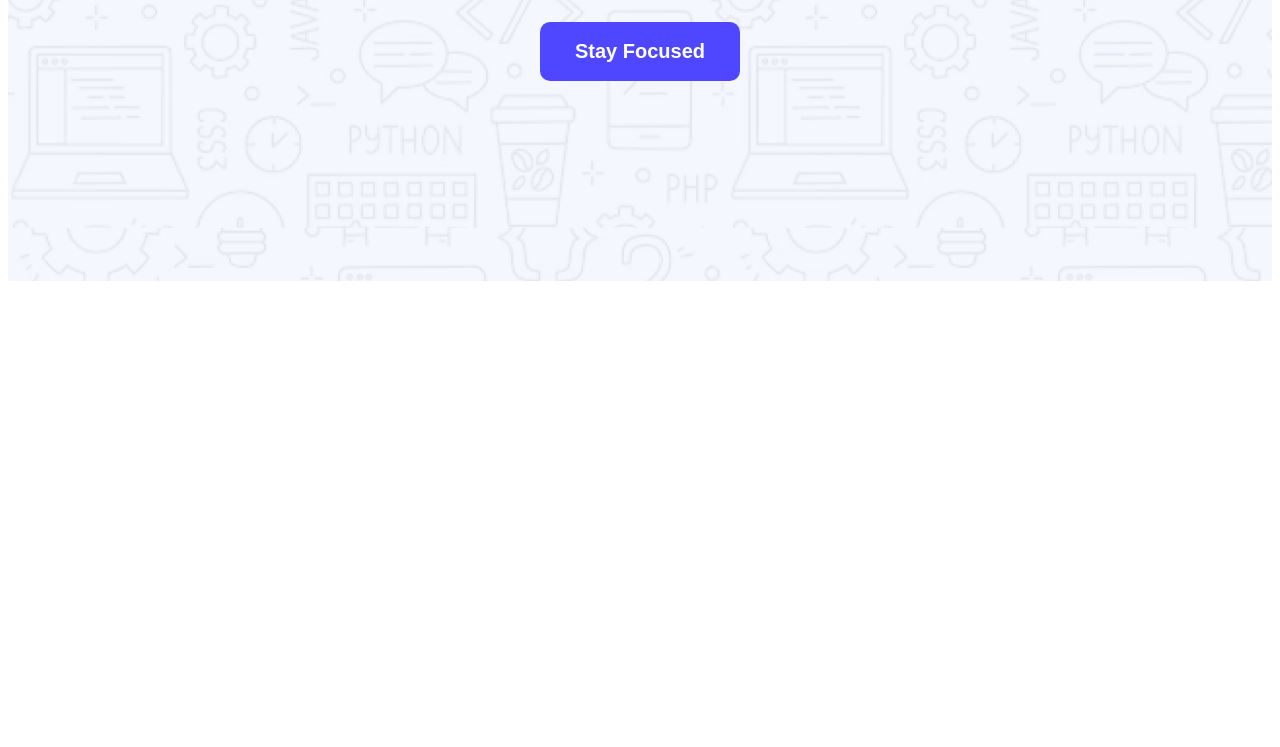
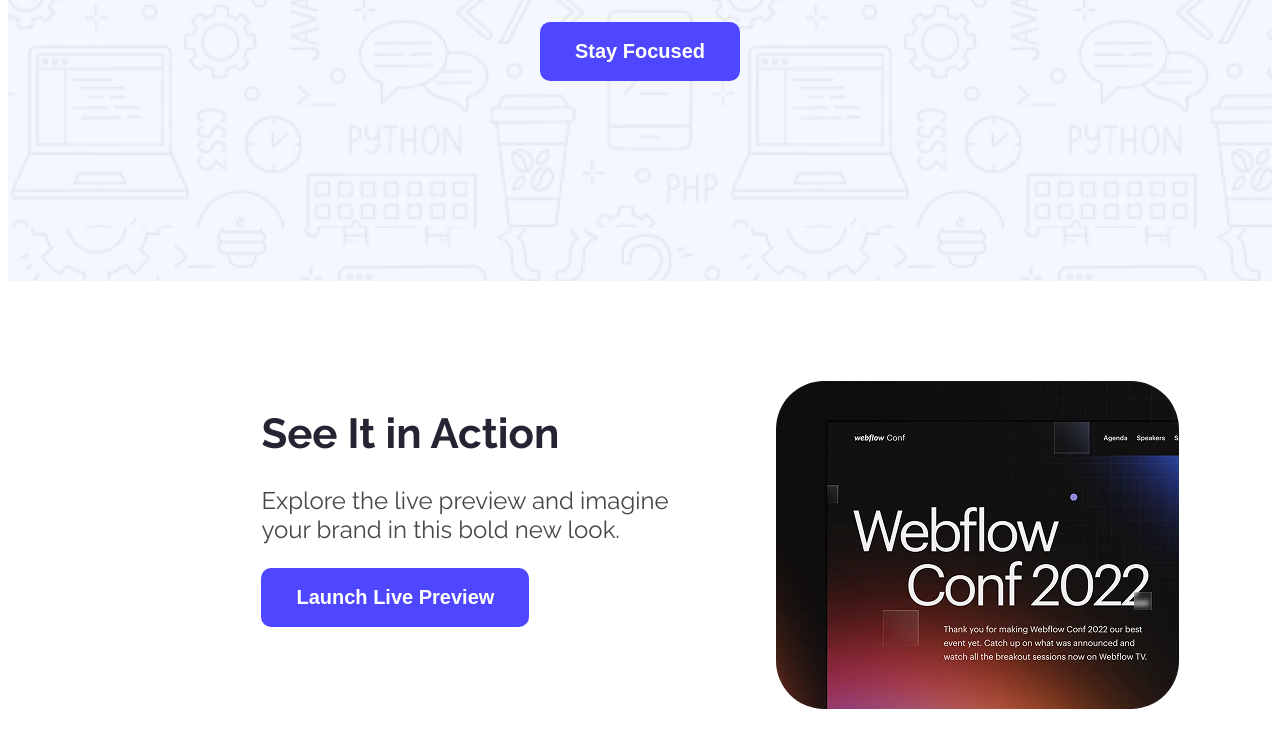
Before and after one commit to Rubayda/my-first-web-flow-assignment., a plain HTML site: page index.html in a window 1280 px wide. Shown: the part 485-1232 px from the top of the page. Before the commit the page ends 800 px from the top, so only its background shows below. Drawn offline with Linux system fonts and the light colour scheme.

Commit message:
nav, banner and action added

```diff
--- a/index.html
+++ b/index.html
@@ -33,7 +33,18 @@
       <!--banner end-->
   </header>
   <main>
-
+    <!--action start-->
+    <div class="action">
+        <div class="action-content">
+          <h1 class="action-title">See It in Action</h1>
+          <p class="action-description">Explore the live preview and imagine <br> your brand in this bold new look.</p>
+          <button class=" button btn-primary">Launch Live Preview</button>
+        </div>
+        <div class="action-img">
+          <img style="border-radius: 48px; width: 403px; height: 328px;" src="Assets/wc-mini.png" alt="Webflow Conf2022">
+        </div>
+      </div>
+      <!--action end-->
   </main>
   <footer>
 
--- a/styles/webflow.css
+++ b/styles/webflow.css
@@ -76,3 +76,31 @@ nav a{
 .button{
   margin-bottom: 200px;
 }
+
+/* action styles */
+.action{
+  display: flex;
+  justify-content: space-around;
+  margin: 100px 40px 0 200px;
+
+}
+
+.action-content{
+  max-width: 517;
+}
+
+.action-title{
+  font-weight: bold;
+  font-size: 42px;
+  color: #252432;
+}
+
+.action-description{
+  font-size: 24px;
+  color: #474747;
+}
+
+/* .action-img{
+  width: 403px;
+  height: 328px;
+} */
```
